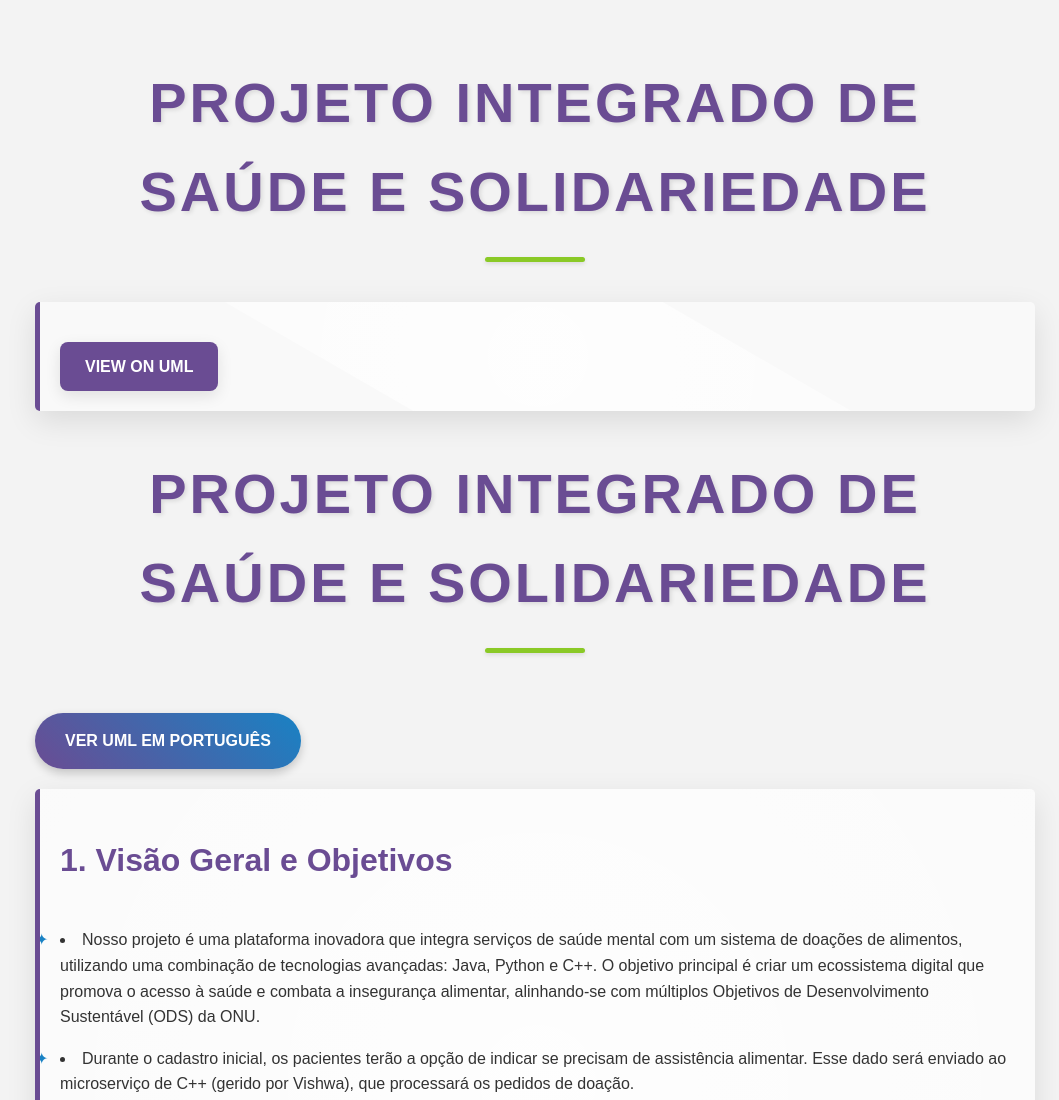
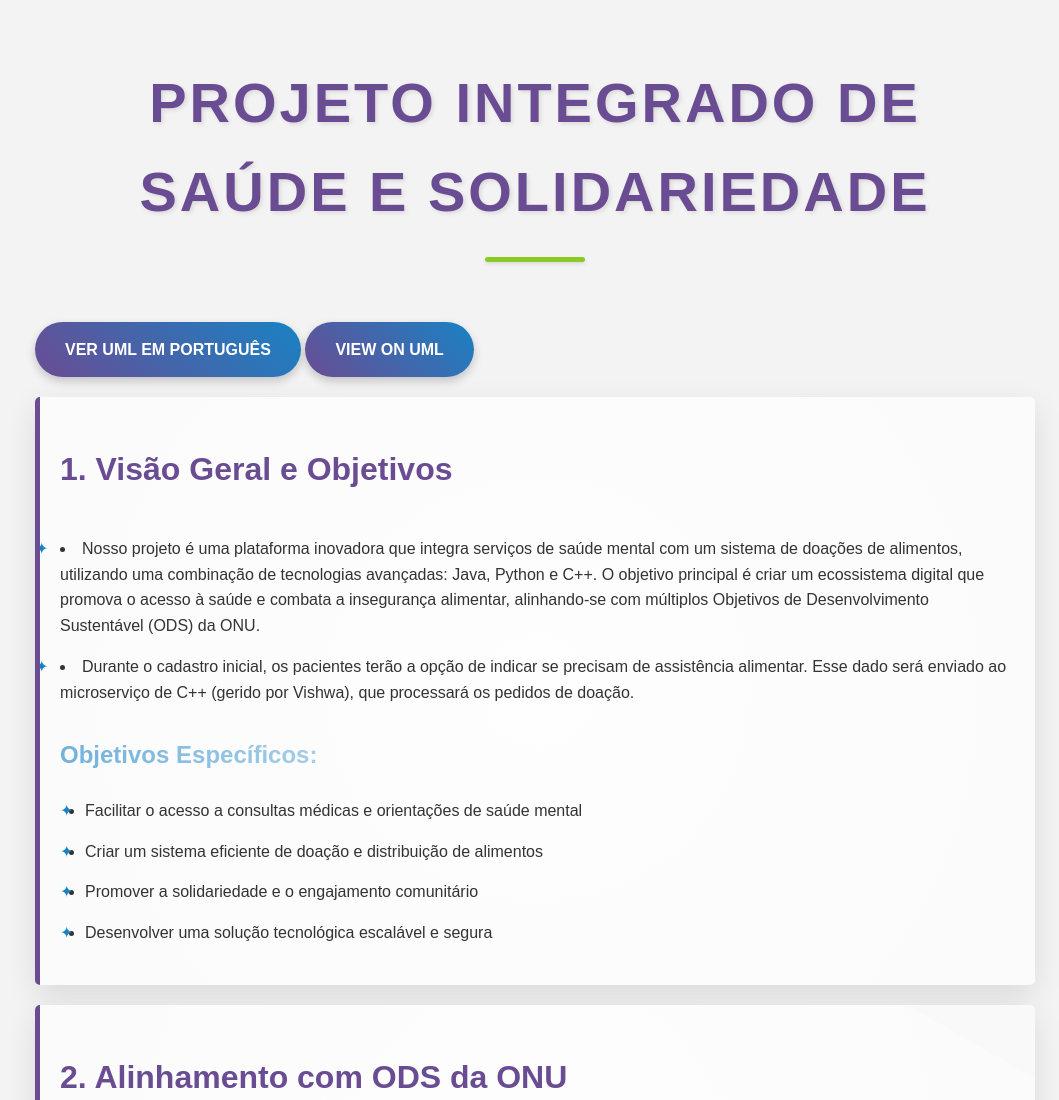
Before and after one commit to sofiaamosqueraa/PYTHON, a plain HTML site: page templates/projeito/projeito.html in a window 1280 px wide. Shown: the top 1100 px of the page, without its empty margins (105-1164 px from the left). Drawn offline with Linux system fonts and the light colour scheme.

Commit message:
style do botao feito sofia

```diff
--- a/templates/projeito/projeito.html
+++ b/templates/projeito/projeito.html
@@ -324,22 +324,12 @@
 
     <div id="google_translate_element"></div>
 
-
-
-
-    <h1>Projeto Integrado de Saúde e Solidariedade</h1>
-    <div class="section">
-         <a href="https://www.figma.com/board/IZG4c1e4XvuLSsri1YNmhb/Untitled?node-id=0-1&node-type=canvas&t=JhE8qVWv5wnBWEkt-0"
-           class="cta-button left-align" target="_blank">View on UML</a>
-    </div>
-
-
     <h1>Projeto Integrado de Saúde e Solidariedade</h1>
 
 
     <!-- Botão para o link do UML -->
     <a href="https://www.figma.com/board/TMKQJeJC7AjlvJiu8XX5Dq/Untitled?node-id=0-1&node-type=canvas&t=MhTsWEVLeMudleld-0" class="uml-button" target="_blank">Ver UML em Português</a>
-
+    <a href="https://www.figma.com/board/IZG4c1e4XvuLSsri1YNmhb/Untitled?node-id=0-1&node-type=canvas&t=JhE8qVWv5wnBWEkt-0" class="uml-button" target="_blank">View on UML</a>
 
     <div class="section">
         <h2>1. Visão Geral e Objetivos</h2>
```
